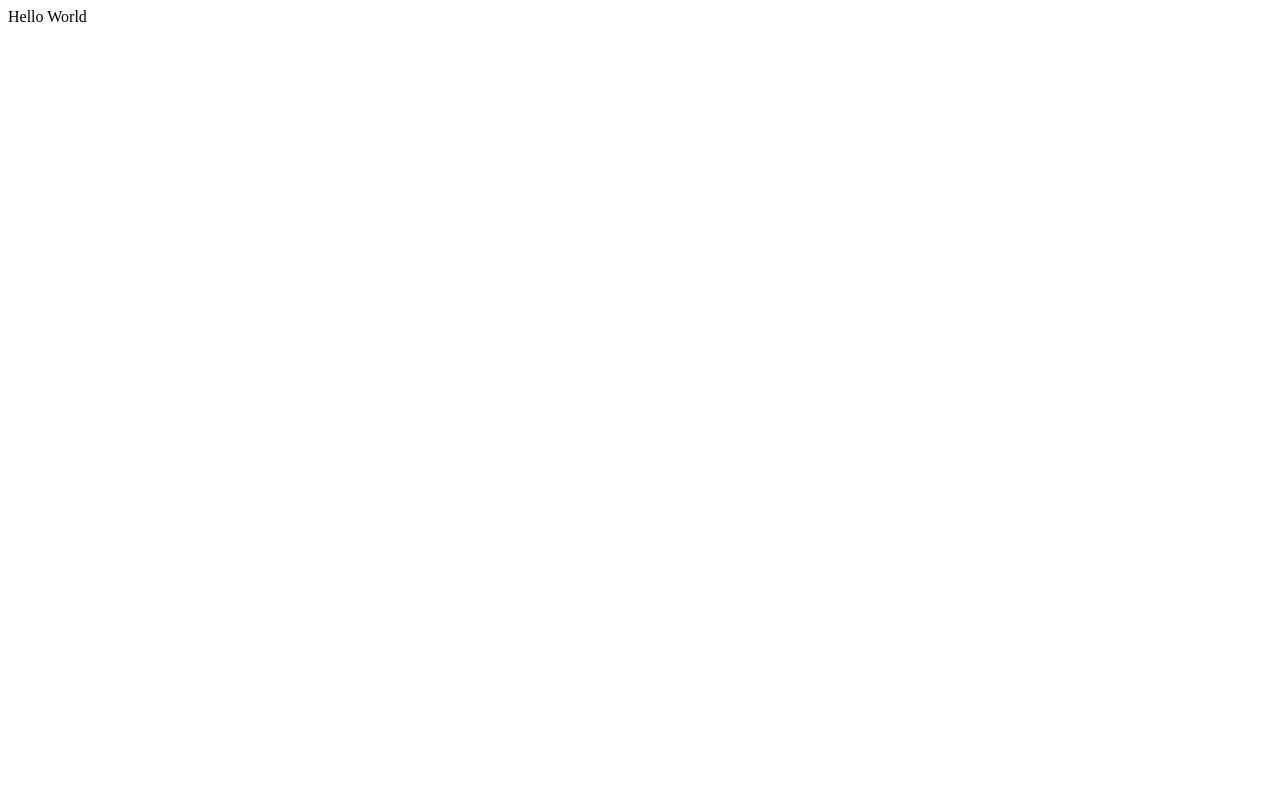
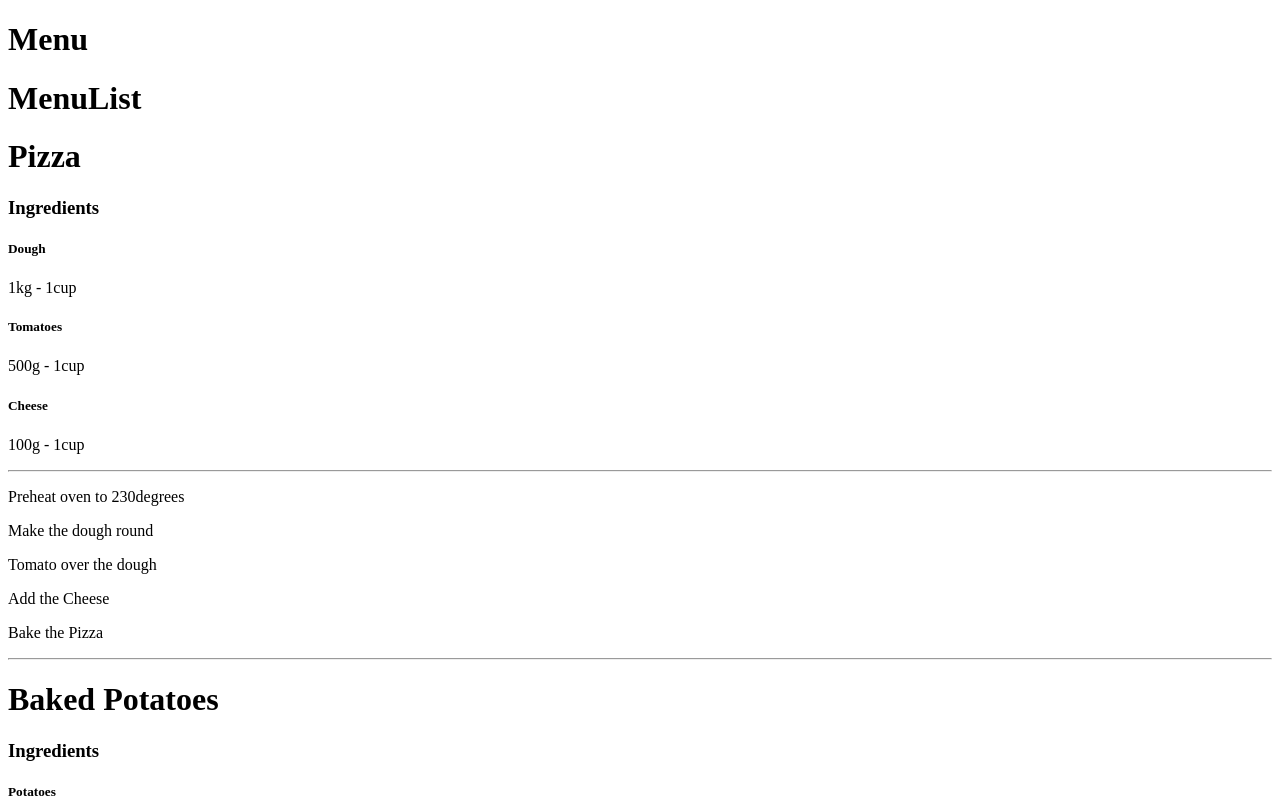
Before and after one commit to Hakan2211/everyday_exercise, a React (Vite) app: page / in a window 1280 px wide. Shown: the top 800 px of the page. Built offline with nearby package versions, Linux system fonts and the light colour scheme.

Commit message:
propsexercise

```diff
--- a/src/Components/App.jsx
+++ b/src/Components/App.jsx
@@ -1,4 +1,11 @@
+import MenuList from "./PropsExercise/Menu/MenuList";
+
 const App = () => {
-  return "Hello World";
+  return (
+    <>
+      <h1>Menu</h1>
+      <MenuList />
+    </>
+  );
 };
 export default App;
--- /dev/null
+++ b/src/Components/PropsExercise/Menu/Ingredients.jsx
@@ -0,0 +1,29 @@
+const Ingredients = ({ name, ingredients, steps }) => {
+  return (
+    <>
+      <h1>{name}</h1>
+      <h3>Ingredients</h3>
+      {ingredients.map((ingredient, i) => {
+        return (
+          <div key={i}>
+            <h5>{ingredient.name}</h5>
+            <p>
+              {ingredient.amount} - {ingredient.measurement}
+            </p>
+          </div>
+        );
+      })}
+      <hr />
+      {steps.map((step, i) => (
+        <p key={i}>{step}</p>
+      ))}
+      <hr></hr>
+    </>
+  );
+};
+export default Ingredients;
+
+// You can create another components for ingredients and steps and pass the props further to the child.
+// Change Ingredients to food
+// Prop drilling => therefore state management
+// 3 different arts of state management: flux,proxy,atomic pattern
--- /dev/null
+++ b/src/Components/PropsExercise/Menu/MenuList.jsx
@@ -0,0 +1,29 @@
+import { useEffect, useState } from "react";
+import { data } from "../../../data/data";
+import Ingredients from "./Ingredients";
+
+const MenuList = () => {
+  const [dataMenu, setDataMenu] = useState([]);
+
+  useEffect(() => {
+    setDataMenu(data);
+  }, [data]);
+
+  console.log(dataMenu);
+
+  return (
+    <>
+      {" "}
+      <h1>MenuList</h1>
+      {dataMenu.map((food) => (
+        <Ingredients
+          key={food.name}
+          name={food.name}
+          ingredients={food.ingredients}
+          steps={food.steps}
+        />
+      ))}
+    </>
+  );
+};
+export default MenuList;
```
